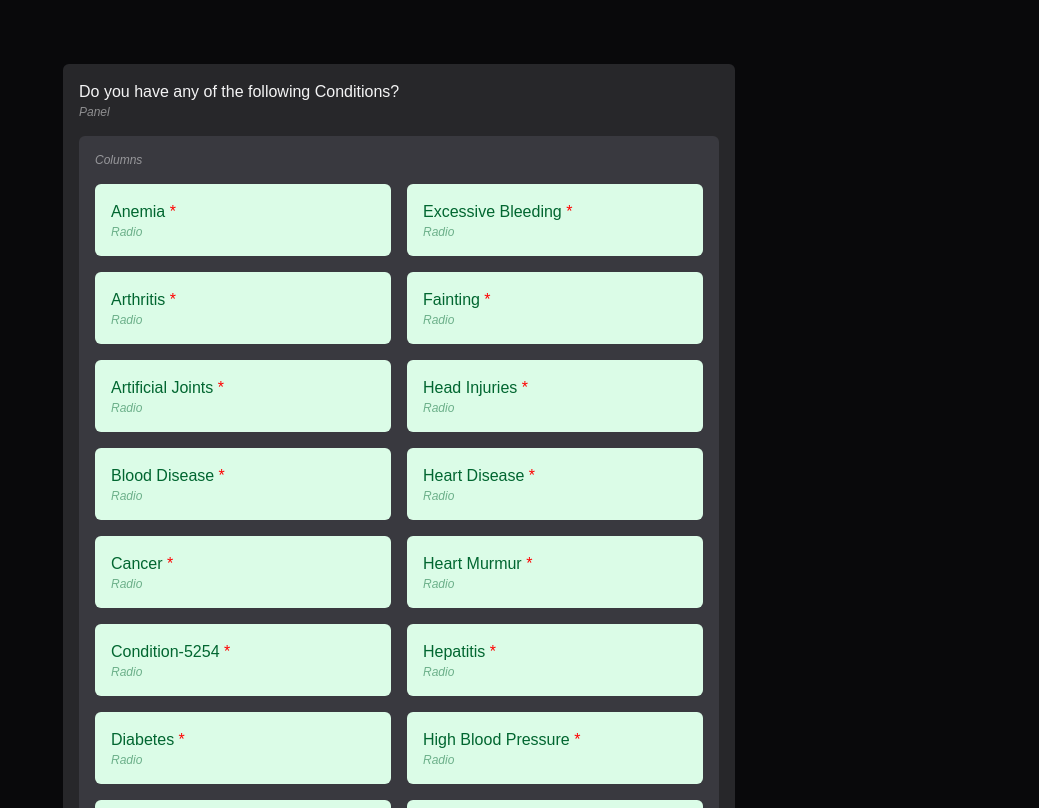
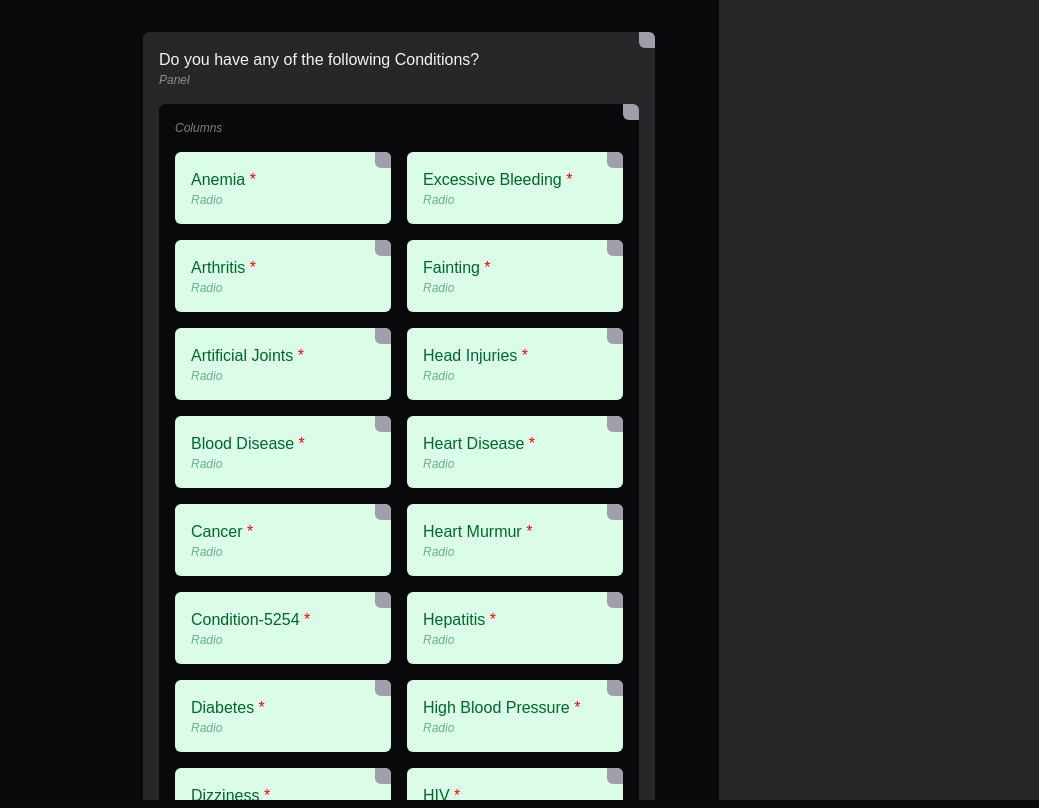
Before and after one commit to NexHealth-Ethan-Breinholt/Form-Edits, a Next.js app: page / in a window 1280 px wide. Shown: the top 808 px of the page, without its empty margins (241-1280 px from the left). Built offline with nearby package versions, Linux system fonts and the light colour scheme.

Commit message:
Split full page into three columns and added gear button for each component.

```diff
--- a/src/app/components/form-components/columns.tsx
+++ b/src/app/components/form-components/columns.tsx
@@ -7,6 +7,6 @@ interface Columns {
 
 export default function Columns({ columnSizes, columnsContent }: Columns) {
     return (
-        <LabelContainer label="" showLabel={false} sublabel="Columns" required={false} className={"bg-zinc-500/25 text-zinc-100"} columnSizes={columnSizes} columnContent={columnsContent} />
+        <LabelContainer label="" showLabel={false} sublabel="Columns" required={false} className={"bg-zinc-950 text-zinc-100"} columnSizes={columnSizes} columnContent={columnsContent} />
     );
 }
--- a/src/app/components/form-components/label-container.tsx
+++ b/src/app/components/form-components/label-container.tsx
@@ -15,7 +15,9 @@ export default function LabelContainer({ label, showLabel, sublabel, required, c
     const remainingColumnSize = columnSizes != null ? 12 - columnSizes.reduce((acc, num) => acc + num, 0) : 0;
 
     return (
-        <div className={`relative p-4 rounded-md ${className}`}>
+        <div className={`relative p-4 rounded-md ${className} relative overflow-hidden`}>
+            <div className="absolute top-0 right-0 w-4 h-4 bg-zinc-400 cursor-pointer rounded-bl-md"></div>
+
             {icon && <div className="grid place-items-center inset-0 absolute">{icon}</div>}
             {showLabel && <h2 className={required ? "required" : ""}>{label}</h2>}
             <p className="text-xs opacity-50 italic">{sublabel}</p>
--- a/src/app/components/form-displayer.tsx
+++ b/src/app/components/form-displayer.tsx
@@ -14,10 +14,6 @@ import { useFormContext } from "./form-context";
 
 interface FormDisplayerProps {
     filePath: string,
-}
-
-interface FormData {
-    components: { [key: string]: any },
 }
 
 export default function FormDisplayer({ filePath }:FormDisplayerProps) {
--- a/src/app/globals.css
+++ b/src/app/globals.css
@@ -8,3 +8,7 @@ body {
   content: " *";
   color: red;
 }
+
+::-webkit-scrollbar {
+  display: none;
+}
--- a/src/app/layout.tsx
+++ b/src/app/layout.tsx
@@ -24,9 +24,7 @@ export default function RootLayout({
 }>) {
   return (
     <html lang="en" className="bg-zinc-950">
-      <body
-        className={`${geistSans.variable} ${geistMono.variable} antialiased`}
-      >
+      <body className={`${geistSans.variable} ${geistMono.variable} antialiased`}>
         {children}
       </body>
     </html>
--- a/src/app/page.tsx
+++ b/src/app/page.tsx
@@ -5,8 +5,13 @@ export default function Home() {
   return (
     <div>
       <FormContext>
-        <main className="flex flex-col gap-8 w-1/2 min-w-2xl m-auto py-16">
-          <FormDisplayer filePath="/form-examples/med-history-conditions.json" />
+        {/* <main className="flex flex-col gap-8 w-1/2 min-w-2xl m-auto py-16"> */}
+        <main className="grid grid-cols-[1fr_50%_1fr] h-screen overflow-hidden">
+          <div className="sticky left-0 top-0 bottom-0"></div>
+          <div className="py-8 px-16 overflow-y-scroll">
+            <FormDisplayer filePath="/form-examples/med-history-conditions.json" />
+          </div>
+          <div className="sticky right-0 top-0 bottom-0 bg-zinc-800"></div>
         </main>
       </FormContext>
     </div>
```
